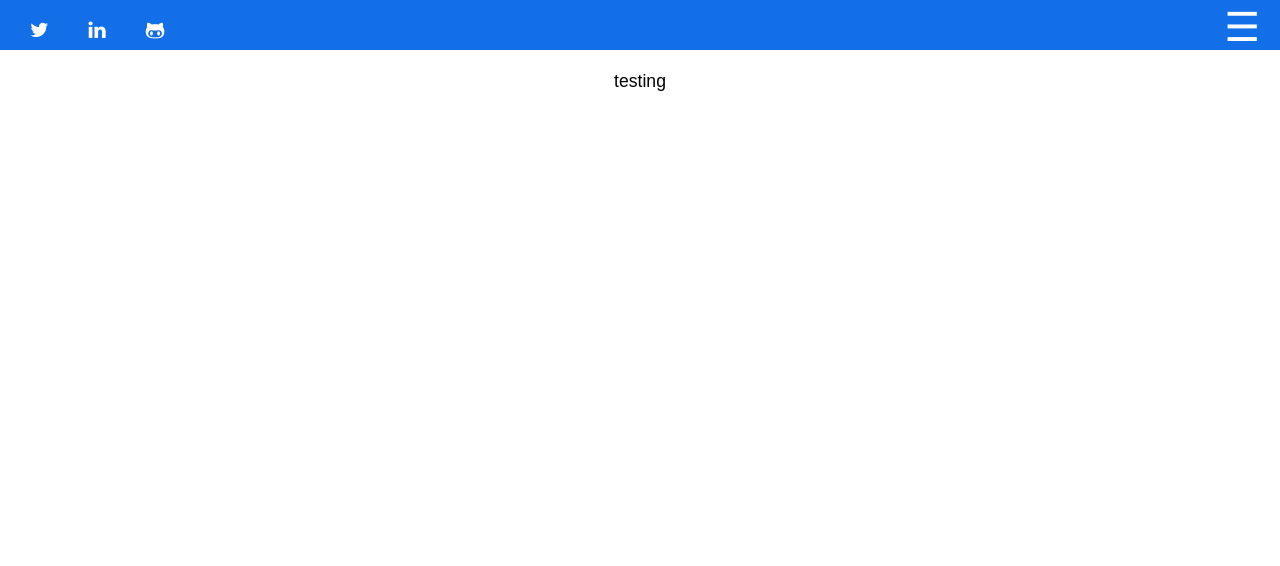
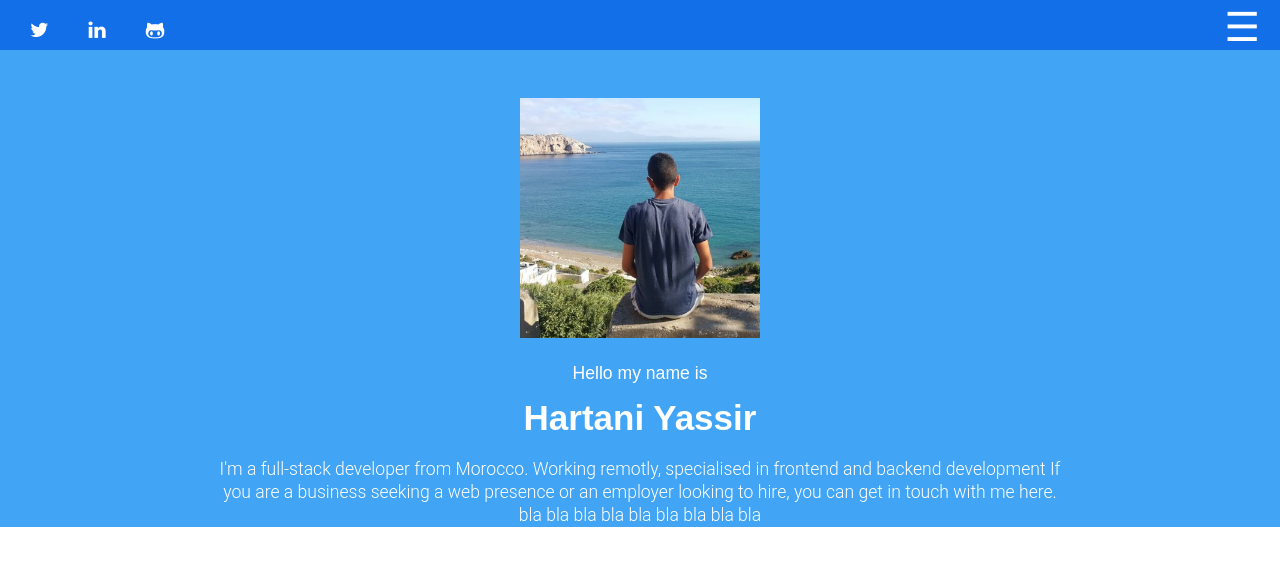
Before and after one commit to Yassir4/personal-portfolio, a plain HTML site: page index.html in a window 1280 px wide. Drawn offline with Linux system fonts and the light colour scheme.

Commit message:
add About section

```diff
--- a/index.html
+++ b/index.html
@@ -18,7 +18,7 @@
         <label onclick="" for="toggle">&#9776;</label>
         <input type="checkbox" name="toggle" id="toggle" />
         <div class="menu" id="menu" >
-            <a href="#">About</a>
+            <a href="#about">About</a>
             <a href="#">Skills</a>
             <a href="#">Projects</a>
             <a href="#">Contact</a>
@@ -26,8 +26,20 @@
     </header>
     <!-- About -->
     <section id="about" class="grid">
-        <p>testing</p>
+        <div class="personal-img">
+            <img src="img/personal.jpg" alt="">
+        </div>
+        <div class="content-wrap">
+            <p class="greeting">Hello my name is</p>
+            <p class="name"> <b> Hartani Yassir </b></p>
+            <p class="description">
+                I'm a full-stack developer from Morocco. Working remotly, specialised in frontend and backend development
+                If you are a business seeking a web presence or an employer looking to hire, you can get in touch with me here.
+                bla bla bla bla bla bla bla bla bla
+            </p>
+        </div>
     </section>
+    <!-- Skills -->
 </body>
 
 <script>
--- a/style.css
+++ b/style.css
@@ -5,7 +5,8 @@ body{
     font-size: 1.1em;
     line-height: 1.5;
     text-align: center;
-
+    overflow-y: scroll;
+    scroll-behavior: smooth;
 }
 #showcase{
     /* min-height: 450px; */
@@ -70,3 +71,32 @@ label{
 input:checked + #menu {
     height: 200px;
 }
+/* About Section */
+section#about{
+    background-color: #41A4F5;
+    display: grid;
+    grid-template-columns: 1fr 4fr 1fr;
+    color: white;
+}
+img{
+    max-width: 240px;
+    max-height: 240px;
+    margin-top: 3rem;
+}
+.personal-img, section#about .content-wrap{
+    grid-column: 2/3;
+}
+.greeting{
+    margin: 15px 0 5px 0;
+    font-weight: 100;
+}
+.name{
+    margin: 0 0 14px 0;
+    font-size: 35px;
+}
+.description{
+    font-family: 'Roboto', sans-serif;
+    font-weight: 300;
+    line-height: 1.3;
+    margin: 0;
+}
```
Also changed, not shown: img/personal.jpg (added).
